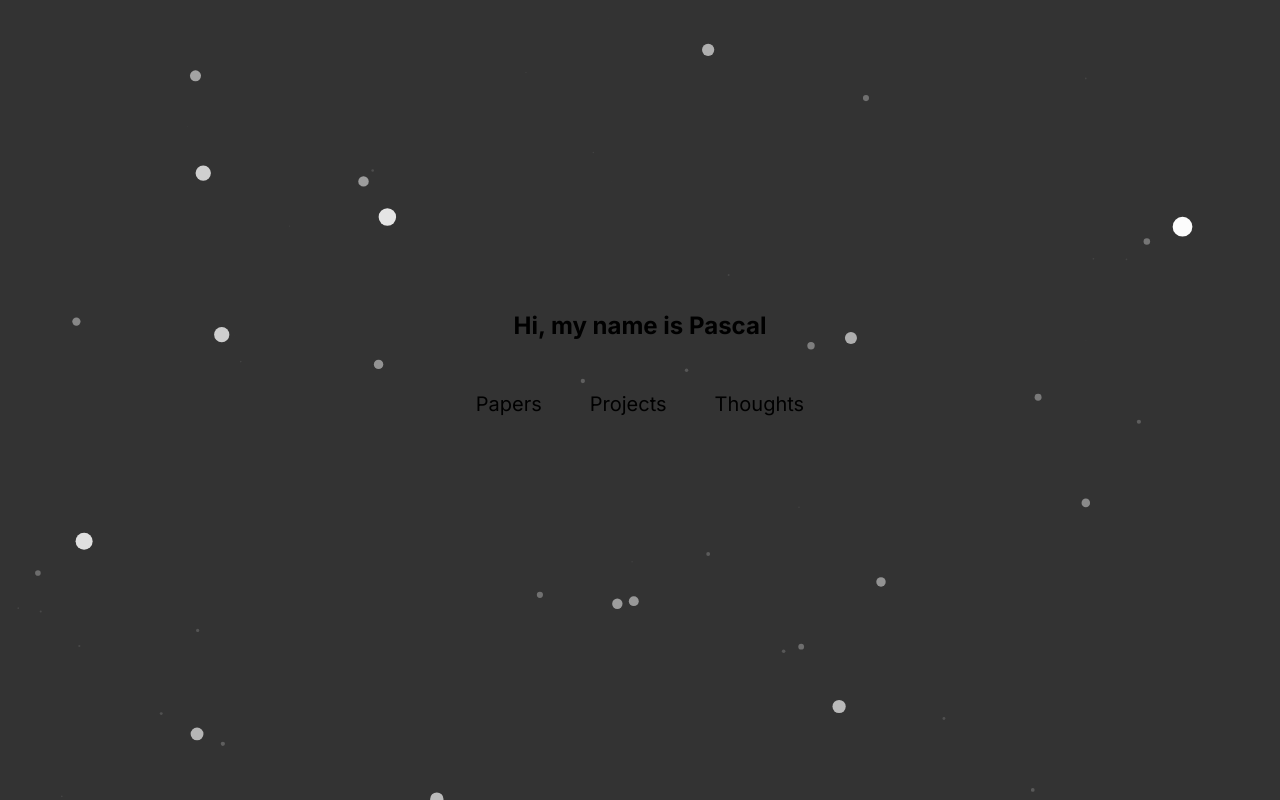
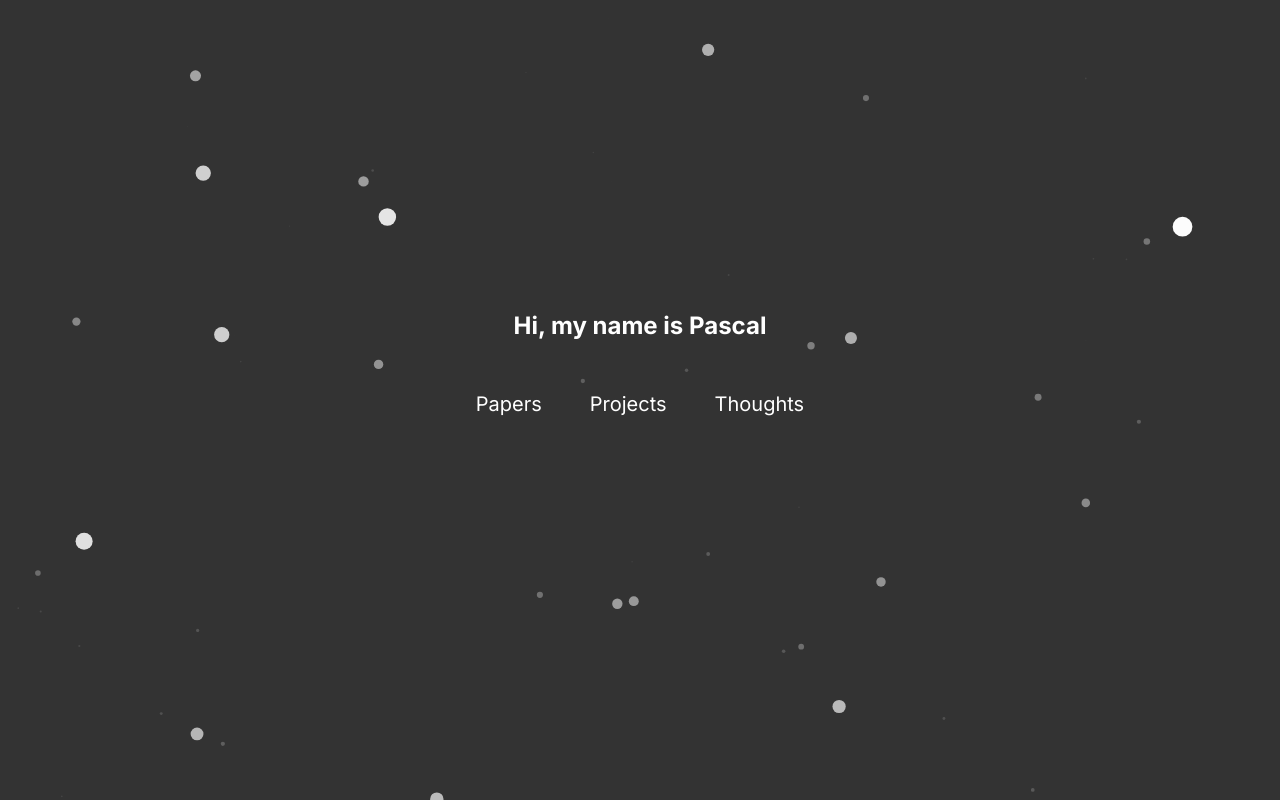
Before and after one commit to ppxscal/website, a Next.js app: page / in a window 1280 px wide. Built offline with nearby package versions, Linux system fonts and the light colour scheme.

Commit message:
miss her

```diff
--- a/app/page.tsx
+++ b/app/page.tsx
@@ -22,8 +22,10 @@ export default function Home() {
     };
   }, []);
 
+// ... existing code ...
+
 return (
-    <main className={`relative flex min-h-screen flex-col items-center justify-center p-8 ${theme === "dark" ? "bg-black text-white" : "bg-white text-black"}`}>
+  <main className={`relative flex min-h-screen flex-col items-center justify-center p-8 ${theme === "dark" ? "bg-black" : "bg-white"} text-white`}>
     <ParticlesBackground />
     <div className="max-w-3xl w-full text-center relative z-10">
       <div className="mb-12 text-2xl font-bold">
@@ -48,3 +50,5 @@ export default function Home() {
   </main>
 );
 }
+
+// ... existing code ...
```
Lines whose indentation alone changed are shown as unchanged.
